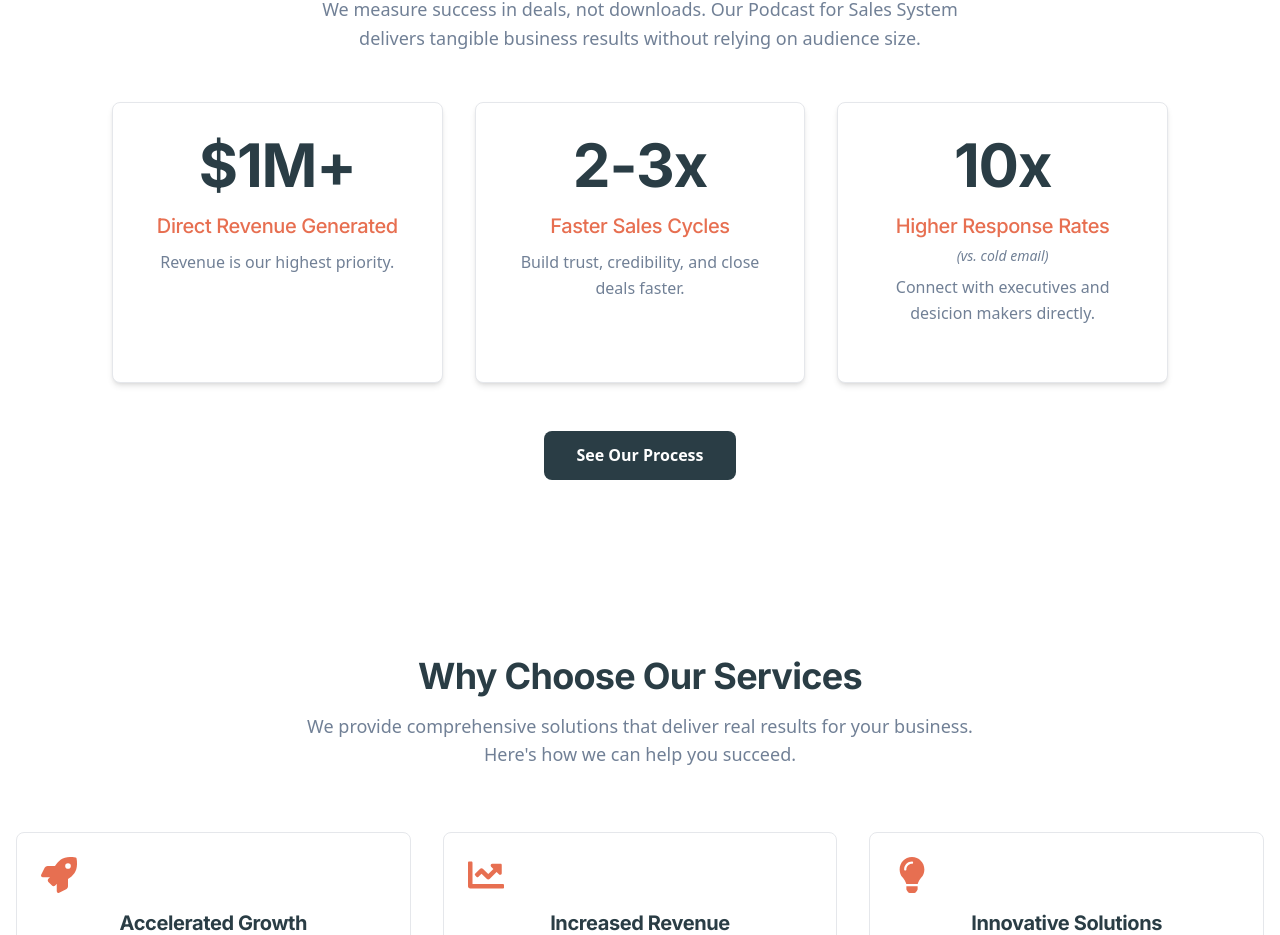
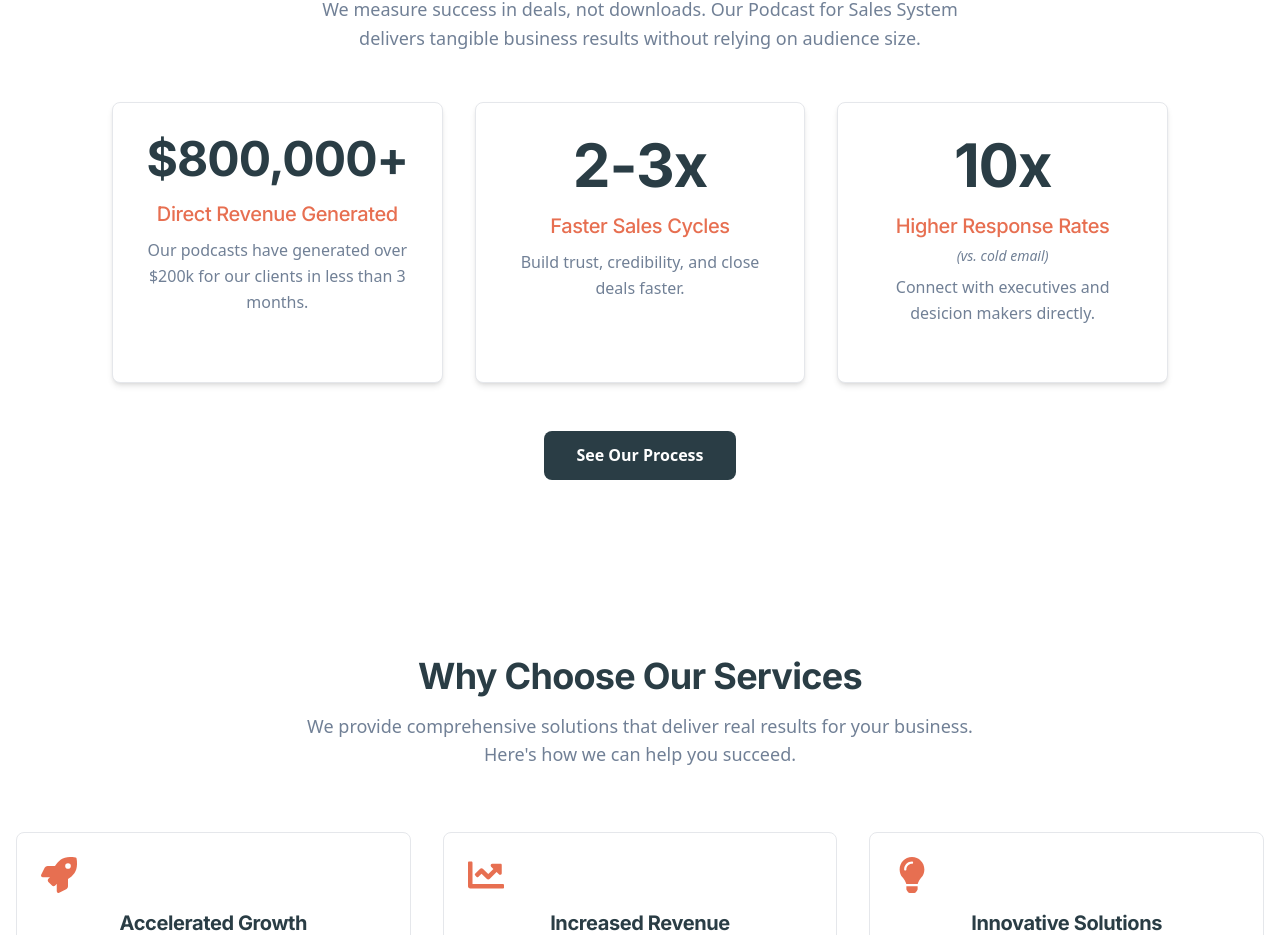
Before and after one commit to ZootNaps/website, a Next.js app: page / in a window 1280 px wide. Shown: the part 1379-2314 px from the top of the page. Built offline with nearby package versions, Linux system fonts and the light colour scheme.

Commit message:
metrics section finalized

```diff
--- a/src/components/home/MetricsSection.tsx
+++ b/src/components/home/MetricsSection.tsx
@@ -45,15 +45,15 @@ export default function MetricsSection() {
               <Typography
                 variant="h3"
                 color="primary"
-                className="text-5xl md:text-6xl font-bold mb-4"
+                className="text-4xl md:text-5xl font-bold mb-4"
               >
-                $1M+
+                $800,000+
               </Typography>
               <Typography variant="subheading" color="secondary" className="mb-2">
                 Direct Revenue Generated
               </Typography>
               <Typography variant="body" color="gray">
-                Revenue is our highest priority.
+                Our podcasts have generated over $200k for our clients in less than 3 months.
               </Typography>
             </div>
           </div>
```
